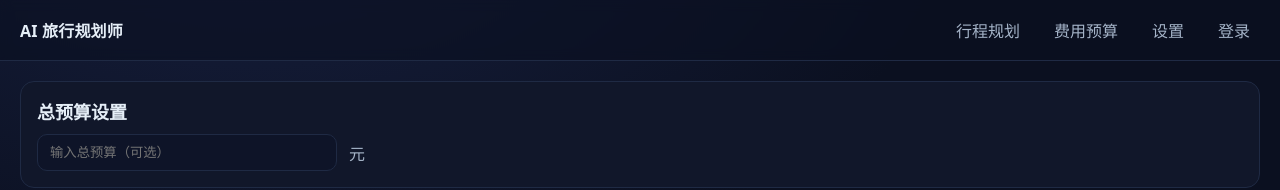
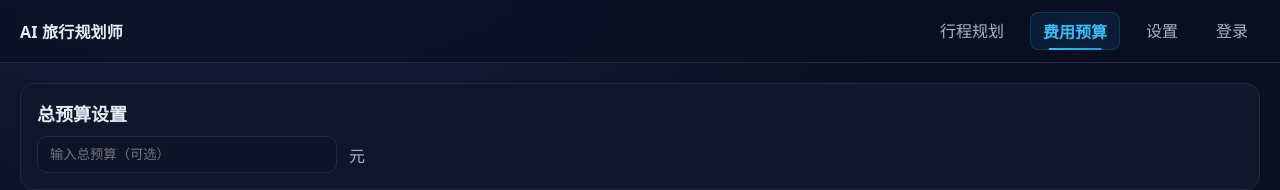
Before and after one commit to JessieGoya/AITravelPlanner, a React (Vite) app: page /budget in a window 1280 px wide. Shown: the top 190 px of the page. Built offline with nearby package versions, Linux system fonts and the light colour scheme; no server answers; sample sign-in values are in the browser's storage.

Commit message:
去掉key

```diff
--- a/src/App.jsx
+++ b/src/App.jsx
@@ -1,4 +1,4 @@
-import { Link, Outlet, Routes, Route, useNavigate, Navigate } from 'react-router-dom';
+import { Link, Outlet, Routes, Route, useNavigate, Navigate, useLocation } from 'react-router-dom';
 import { useEffect, useState } from 'react';
 import Planner from './pages/Planner';
 import Budget from './pages/Budget';
@@ -11,6 +11,7 @@ const USER_KEY = 'demo_user_v1';
 
 function Layout() {
   const [user, setUser] = useState(null);
+  const location = useLocation();
 
   useEffect(() => {
     const checkUser = () => {
@@ -45,21 +46,53 @@ function Layout() {
     };
   }, []);
 
+  // 判断当前路径是否匹配
+  const isActive = (path) => {
+    if (path === '/') {
+      return location.pathname === '/';
+    }
+    return location.pathname.startsWith(path);
+  };
+
   return (
     <div className="app-root">
       <header className="app-header">
         <div className="brand">AI 旅行规划师</div>
         <nav className="nav">
-          <Link to="/">行程规划</Link>
-          <Link to="/budget">费用预算</Link>
-          <Link to="/settings">设置</Link>
+          <Link
+            to="/"
+            className={isActive('/') ? 'nav-link active' : 'nav-link'}
+          >
+            行程规划
+          </Link>
+          <Link
+            to="/budget"
+            className={isActive('/budget') ? 'nav-link active' : 'nav-link'}
+          >
+            费用预算
+          </Link>
+          <Link
+            to="/settings"
+            className={isActive('/settings') ? 'nav-link active' : 'nav-link'}
+          >
+            设置
+          </Link>
           {user ? (
-            <Link to="/profile" style={{ display: 'flex', alignItems: 'center', gap: 8 }}>
-              <span style={{ fontSize: '13px', color: 'var(--muted)' }}>{user.name}</span>
+            <Link
+              to="/profile"
+              className={isActive('/profile') ? 'nav-link active' : 'nav-link'}
+              style={{ display: 'flex', alignItems: 'center', gap: 8 }}
+            >
+              <span style={{ fontSize: '13px' }}>{user.name}</span>
               <span style={{ fontSize: '12px' }}>👤</span>
             </Link>
           ) : (
-            <Link to="/login">登录</Link>
+            <Link
+              to="/login"
+              className={isActive('/login') ? 'nav-link active' : 'nav-link'}
+            >
+              登录
+            </Link>
           )}
         </nav>
       </header>
--- a/src/pages/Login.jsx
+++ b/src/pages/Login.jsx
@@ -10,7 +10,6 @@ export default function Login() {
   const [password, setPassword] = useState('');
   const [confirmPassword, setConfirmPassword] = useState('');
   const [isRegister, setIsRegister] = useState(false);
-  const [rememberMe, setRememberMe] = useState(false);
   const [user, setUser] = useState(null);
   const [error, setError] = useState('');
   const [isLoading, setIsLoading] = useState(false);
@@ -119,11 +118,6 @@ export default function Login() {
       setConfirmPassword('');
       setIsRegister(false);
 
-      // 如果勾选了记住我，保存到 sessionStorage
-      if (rememberMe) {
-        sessionStorage.setItem(USER_KEY, JSON.stringify(u));
-      }
-
       // 上传用户信息到云端（注册时立即上传，登录时检查并上传）
       // 只有在 Supabase 配置有效时才尝试上传
       try {
@@ -176,7 +170,6 @@ export default function Login() {
       console.error('退出登录失败:', e);
     }
     localStorage.removeItem(USER_KEY);
-    sessionStorage.removeItem(USER_KEY);
     setUser(null);
     setError('');
   };
@@ -215,15 +208,40 @@ export default function Login() {
   }
 
   return (
-    // 在登录界面显示“欢迎进入AI Travel Planner”
-    // <div className="section-title">
-    //     <h1>欢迎进入AI Travel Planner</h1>
-    //   </div>
-    <div className="card" style={{ maxWidth: '500px', margin: '0 auto' }}>
-      <div className="section-title">
-        {isRegister ? '用户注册' : '用户登录'}
+    <div style={{ width: '100%', maxWidth: '600px', margin: '0 auto', padding: '20px' }}>
+      {/* 欢迎信息 */}
+      <div style={{
+        textAlign: 'center',
+        marginBottom: '40px',
+        animation: 'fadeInDown 0.6s ease-out'
+      }}>
+        <h1 style={{
+          fontSize: 'clamp(24px, 5vw, 36px)',
+          fontWeight: 700,
+          margin: '0 0 16px 0',
+          background: 'linear-gradient(135deg, var(--primary-2), var(--primary))',
+          WebkitBackgroundClip: 'text',
+          WebkitTextFillColor: 'transparent',
+          backgroundClip: 'text',
+          letterSpacing: '-0.5px'
+        }}>
+          欢迎进入 AI Travel Planner
+        </h1>
+        <p style={{
+          fontSize: 'clamp(14px, 2.5vw, 16px)',
+          color: 'var(--muted)',
+          margin: 0,
+          lineHeight: 1.6
+        }}>
+          智能旅行规划助手，让您的每一次旅行都更加精彩
+        </p>
       </div>
-      <div className="col" style={{ gap: 16 }}>
+
+      <div className="card" style={{ maxWidth: '500px', margin: '0 auto', animation: 'fadeInDown 0.8s ease-out' }}>
+        <div className="section-title" style={{ textAlign: 'center', marginBottom: '24px' }}>
+          {isRegister ? '用户注册' : '用户登录'}
+        </div>
+        <div className="col" style={{ gap: 16 }}>
         {error && (
           <div style={{
             background: 'rgba(239, 68, 68, 0.1)',
@@ -288,20 +306,6 @@ export default function Login() {
           </div>
         )}
 
-        <div className="row" style={{ alignItems: 'center', gap: 8 }}>
-          <input
-            type="checkbox"
-            id="rememberMe"
-            checked={rememberMe}
-            onChange={(e) => setRememberMe(e.target.checked)}
-            disabled={isLoading}
-            style={{ cursor: 'pointer' }}
-          />
-          <label htmlFor="rememberMe" style={{ fontSize: '14px', cursor: 'pointer', userSelect: 'none' }}>
-            记住我
-          </label>
-        </div>
-
         <button
           className="btn"
           onClick={login}
@@ -330,6 +334,7 @@ export default function Login() {
         <div className="muted" style={{ fontSize: '13px', marginTop: 8, textAlign: 'center' }}>
           当前使用本地存储模式。可在设置页配置 Supabase 以启用云端同步。
         </div>
+        </div>
       </div>
     </div>
   );
--- a/src/shared/MapView.jsx
+++ b/src/shared/MapView.jsx
@@ -1263,6 +1263,7 @@ export default function MapView({ destination, places = [], routeSequence = [],
 
         // 坐标去重，避免重复标记覆盖
         placeCoords = dedupeByCoordGrid(placeCoords);
+        const originalPlaceCoords = [...placeCoords];
 
         // 若提供了目的地，优先使用行政区边界过滤；若失败则回退半径过滤
         if (destination) {
@@ -1296,8 +1297,7 @@ export default function MapView({ destination, places = [], routeSequence = [],
               if (placeCoords.length < 2) {
                 console.warn('范围过滤过于严格，已放宽为不过滤。');
                 // 回到不过滤的原始集合（去重后）
-                placeCoords = dedupeByCoordGrid(places.map(p => p.lng && p.lat ? { ...p } : null)
-                  .filter(Boolean));
+                placeCoords = [...originalPlaceCoords];
               }
             }
             if (dropped > 0) {
--- a/src/styles.css
+++ b/src/styles.css
@@ -21,8 +21,36 @@ body {
 .app-header { display: flex; align-items: center; justify-content: space-between; padding: 12px 20px; border-bottom: 1px solid var(--border); background: rgba(11,16,32,0.6); backdrop-filter: blur(6px); position: sticky; top: 0; z-index: 10; }
 .brand { font-weight: 700; letter-spacing: 0.2px; }
 .nav { display: flex; gap: 14px; }
-.nav a { color: var(--muted); text-decoration: none; padding: 6px 10px; border-radius: 8px; }
-.nav a:hover { color: var(--text); background: #0d1326; }
+.nav-link {
+  color: var(--muted);
+  text-decoration: none;
+  padding: 6px 12px;
+  border-radius: 8px;
+  transition: all 0.2s ease;
+  font-weight: 500;
+  position: relative;
+}
+.nav-link:hover {
+  color: var(--text);
+  background: #0d1326;
+}
+.nav-link.active {
+  color: var(--primary-2);
+  font-weight: 700;
+  background: rgba(14, 165, 233, 0.1);
+  border: 1px solid rgba(14, 165, 233, 0.2);
+}
+.nav-link.active::after {
+  content: '';
+  position: absolute;
+  bottom: -1px;
+  left: 50%;
+  transform: translateX(-50%);
+  width: 60%;
+  height: 2px;
+  background: linear-gradient(90deg, var(--primary-2), var(--primary));
+  border-radius: 2px;
+}
 
 .app-main { padding: 20px; }
 .app-footer { padding: 14px 20px; color: var(--muted); border-top: 1px solid var(--border); }
@@ -50,6 +78,18 @@ body {
 .muted { color: var(--muted); }
 
 .plan-output { white-space: pre-wrap; background: #0b1224; border: 1px solid var(--border); border-radius: 10px; padding: 12px; }
+
+/* 登录页面动画 */
+@keyframes fadeInDown {
+  from {
+    opacity: 0;
+    transform: translateY(-20px);
+  }
+  to {
+    opacity: 1;
+    transform: translateY(0);
+  }
+}
 
 /* 响应式优化 */
 @media (max-width: 600px) {
```
Also changed, not shown: public/ai-travel-planner-config.json (+4 -4 lines).
